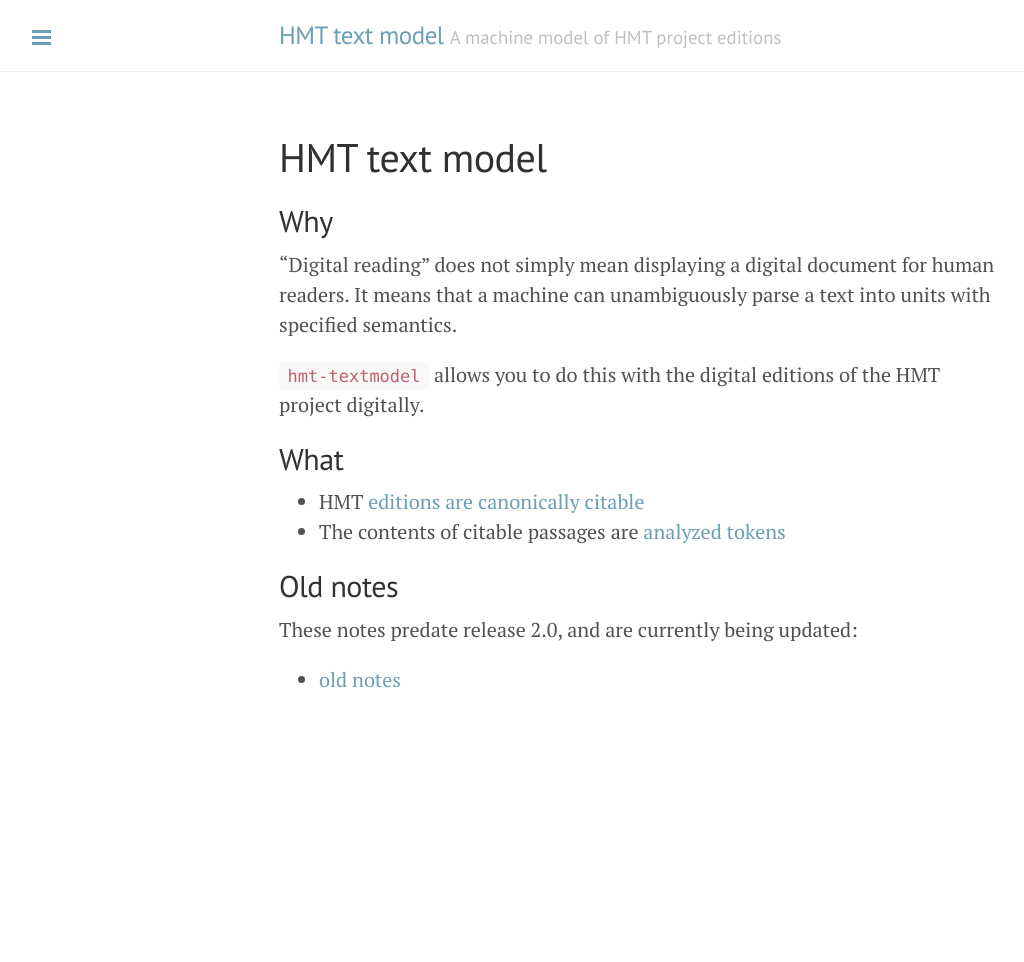
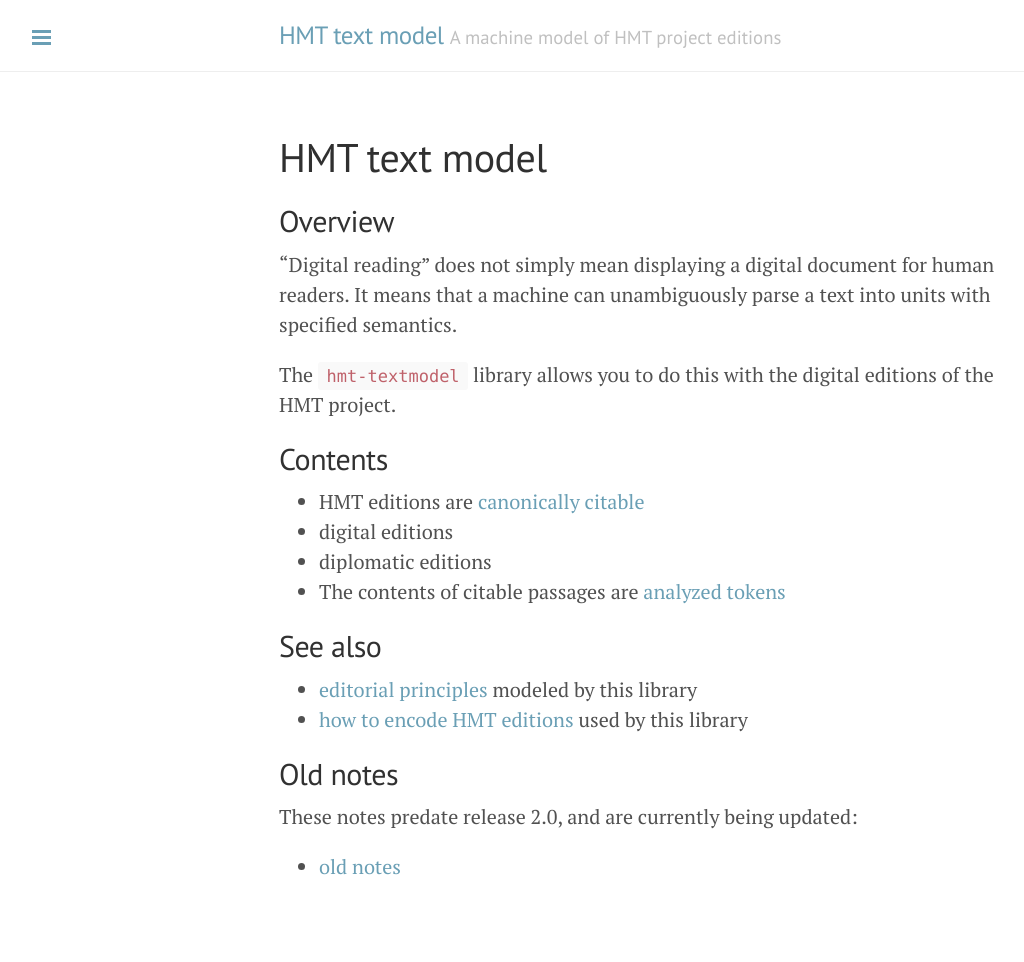
Before and after one commit to homermultitext/hmt-textmodel, a Jekyll site: the page built from docs/index.md, in a window 1280 px wide. Shown: the whole page, without its empty margins (1-1025 px from the left). Built offline with Jekyll 4.4.1, drawn with Linux system fonts in a browser that asks for light colours; before the commit the page ends 900 px from its top, so only the background shows below that.

Commit message:
Align with other docs

```diff
--- a/docs/index.md
+++ b/docs/index.md
@@ -3,17 +3,28 @@ layout: page
 title: HMT text model
 ---
 
-## Why
+## Overview
 
 "Digital reading" does not simply mean displaying a digital document for human readers.  It means that a machine can unambiguously parse a text into units with specified semantics.
 
-`hmt-textmodel` allows you to do this with the digital editions of the HMT project digitally.
+The `hmt-textmodel` library allows you to do this with the digital editions of the HMT project.
 
-## What
+## Contents
 
 
--   HMT [editions are canonically citable](citation)
+-   HMT editions are [canonically citable](citation)
+-   digital editions
+-   diplomatic editions
 -   The contents of citable passages are [analyzed tokens](tokens)
+
+
+
+## See also
+
+-   [editorial principles](https://homermultitext.github.io/hmt-editing-principles) modeled by this library
+-   [how to encode HMT editions](https://homermultitext.github.io/hmt-editors-guide) used by this library
+
+
 
 
 ## Old notes
```
Also changed, not shown: docs/citation.md (+15 -0 lines).
